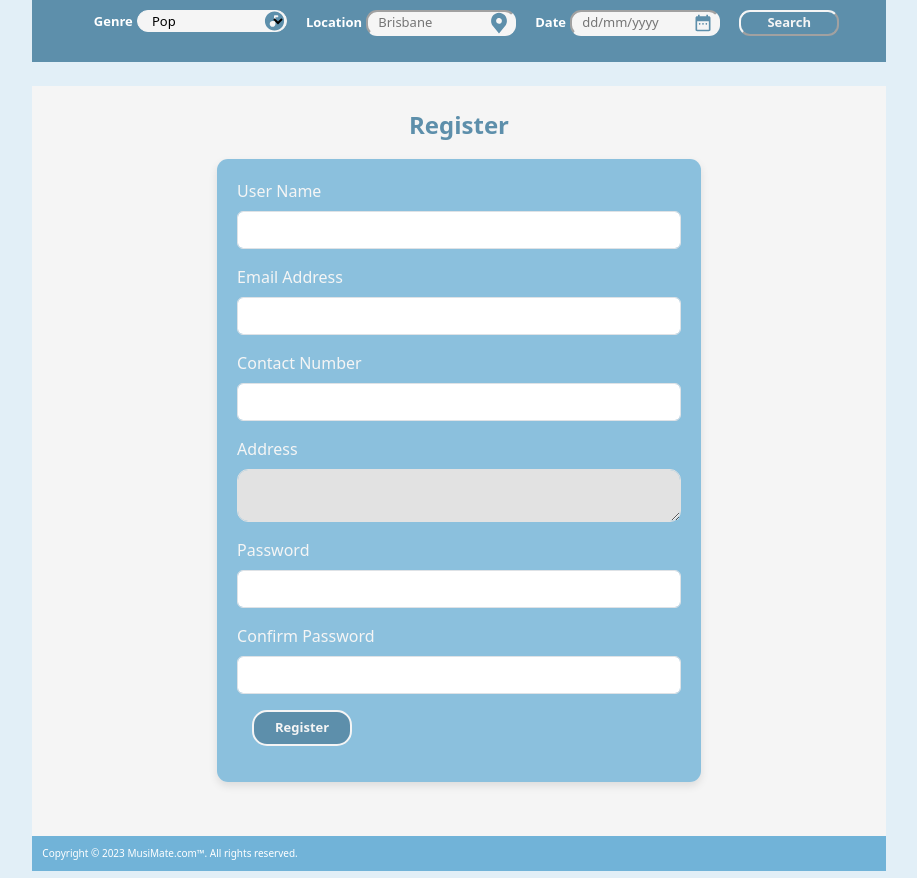
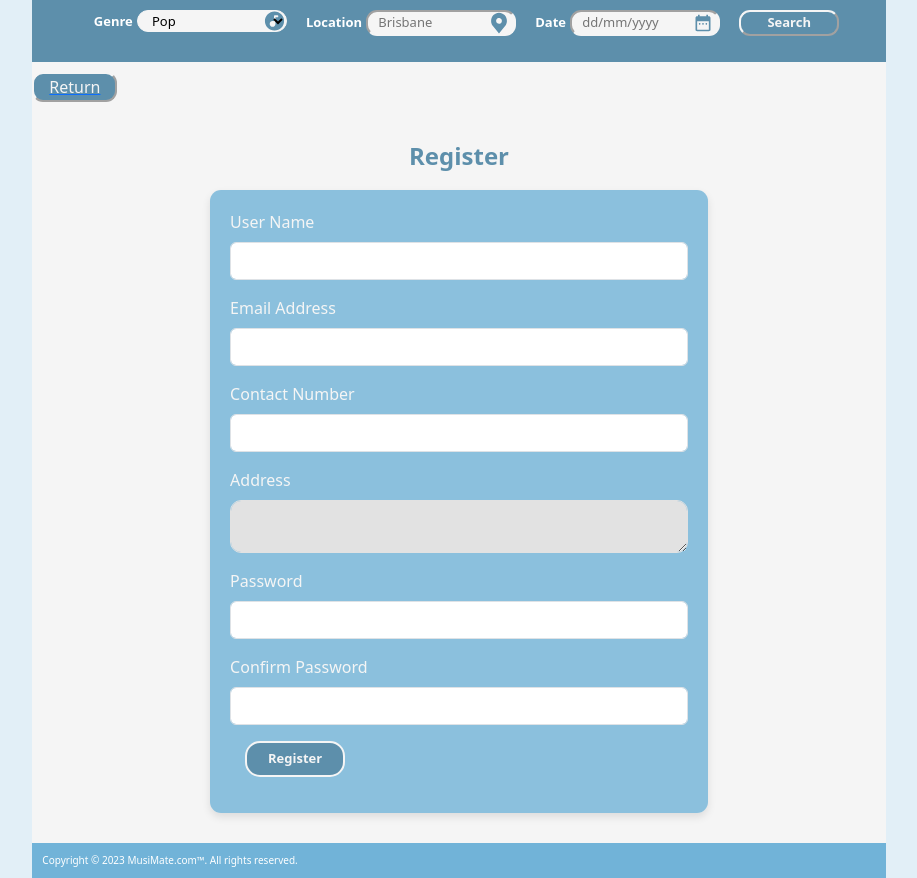
Before and after one commit to Alisha5905/IAB207A3, a Flask app: page /register in a window 1280 px wide. Shown: the part 71-949 px from the top of the page, without its empty margins (181-1098 px from the left). Run offline with Flask 3, Linux system fonts and the light colour scheme; some libraries are stand-ins or nearby versions.

Commit message:
Fixed Login/Register page format.
Fixed Login/Register formatting (weird space between navbar and content). Added a return button

```diff
--- a/musimate/templates/user.html
+++ b/musimate/templates/user.html
@@ -4,7 +4,15 @@
 
 {% block content %}
 
-<div class="container my-4">
+    <div class="row">
+        <div class="d-flex justify-content-left">
+           <div>
+              <a class="logo" role="button" href="{{ url_for('main.index') }}">
+                 <button id="return" style="margin-top: 10px;">Return</button>
+              </a>
+           </div>
+        </div>
+     </div>
     <div class="page-header">
         <h4>{{ heading }}</h4>
     </div>
@@ -17,6 +25,6 @@
             </div>
         </div>
     </div>
-</div>
+
 
 {% endblock %}
```
Also changed, not shown: instance/musimate.sqlite.
